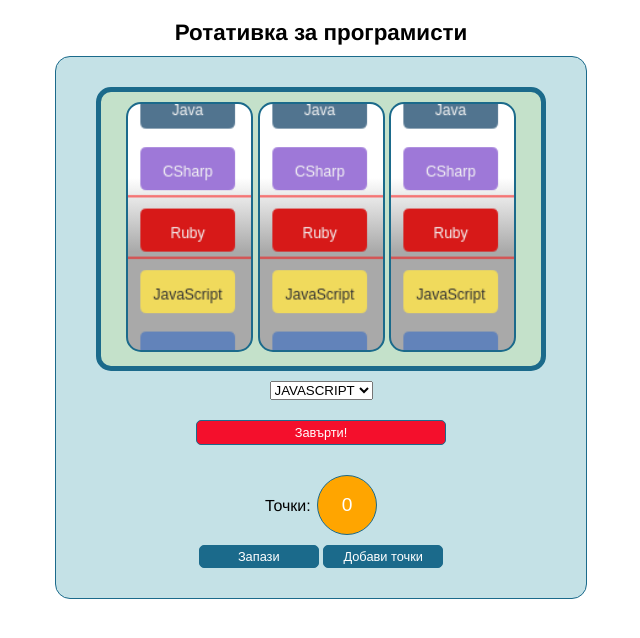
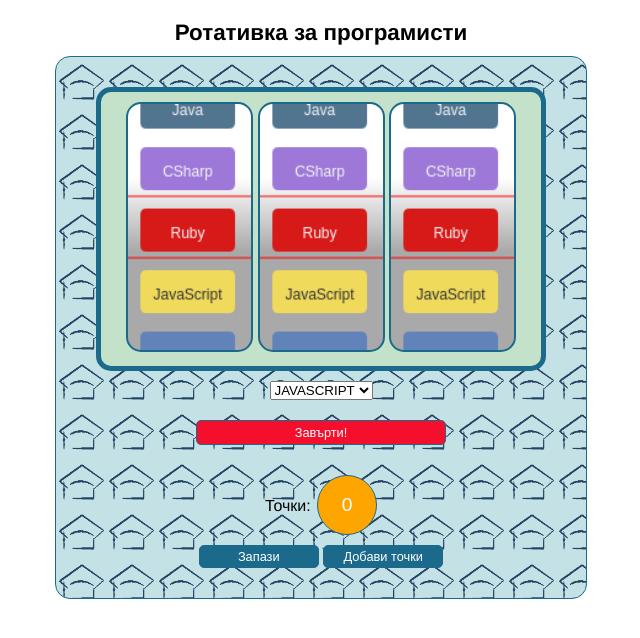
Before and after one commit to TeamCockscombCrested/JSGame, a PHP site: page /jsgame.html in a window 1280 px wide. Shown: the top 638 px of the page, without its empty margins (319-959 px from the left). Run offline with PHP 8.4, Linux system fonts and the light colour scheme.

Commit message:
Background image slot-section

```diff
--- a/css/default.css
+++ b/css/default.css
@@ -13,6 +13,9 @@ header
 
 body section.slot-section
 {
+	background-image: url("../img/slotBackground.png");
+	background-repeat: repeat;
+	background-size: 50px 50px;
 	padding: 20px 15px 30px 15px;
 }
 
```
